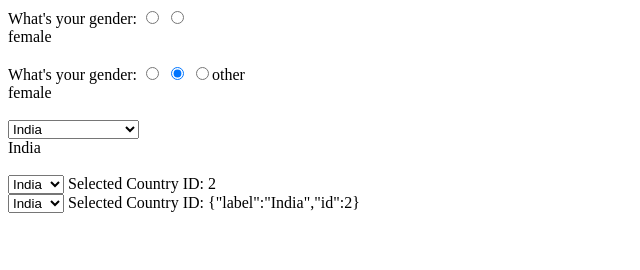
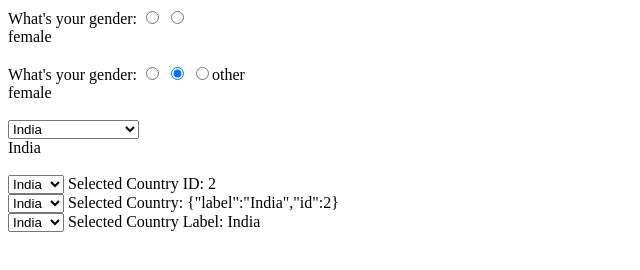
Before and after one commit to 0Mission0/AngularJS-Practice, a plain HTML site: page FormSubmit/exampleP70.html in a window 1280 px wide. Shown: the whole page, without its empty margins (0-640 px from the left). Drawn offline with Linux system fonts and the light colour scheme.

Commit message:
Add a little example in exampleP70.html
Use ID, Object, Label(String) as Selected

```diff
--- a/FormSubmit/exampleP70.html
+++ b/FormSubmit/exampleP70.html
@@ -40,7 +40,12 @@
     <div>
         <select ng-model="ctrl.selectedCountry" ng-options="c.label for c in ctrl.countries">
         </select>
-        Selected Country ID: {{ ctrl.selectedCountry }}
+        Selected Country: {{ ctrl.selectedCountry }}
+    </div>
+    <div>
+        <select ng-model="ctrl.selectedCountryLabel" ng-options="c.label as c.label for c in ctrl.countries">
+        </select>
+        Selected Country Label: {{ ctrl.selectedCountryLabel }}
     </div>
 	<script type="text/javascript">
 		angular.module("notesApp", []).controller("MainCtrl", [function() {
@@ -52,6 +57,7 @@
             ];
             self.selectedCountryId = 2;
             self.selectedCountry = self.countries[1];
+            self.selectedCountryLabel = "India";
 		}]);
 	</script>
 </body>
```
